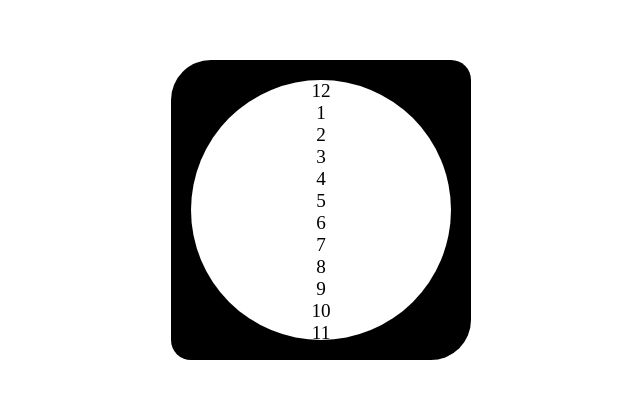
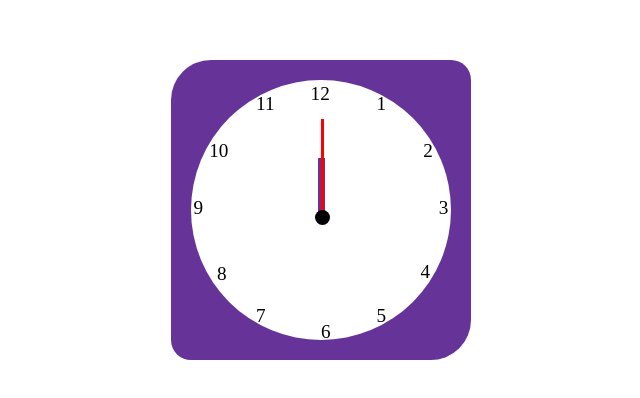
Before and after one commit to domchu/Clock, a plain HTML site: page index.html in a window 1280 px wide. Shown: the part 190-588 px from the top of the page, without its empty margins (319-959 px from the left). Drawn offline with Linux system fonts and the light colour scheme.

Commit message:
position the numbers and hands

```diff
--- a/index.html
+++ b/index.html
@@ -12,7 +12,7 @@
     <div class="page-container">
       <div class="clock-outer">
         <div class="clock">
-          <div class="hand houir"></div>
+          <div class="hand hour"></div>
           <div class="hand minute"></div>
           <div class="hand seconds"></div>
           <div class="numbers number12">12</div>
--- a/styles.scss
+++ b/styles.scss
@@ -15,7 +15,7 @@
     display: flex;
     width: 300px;
     height: 300px;
-    background-color: #000;
+    background-color: rebeccapurple;
     justify-content: center;
     margin: auto;
     align-items: center;
@@ -32,6 +32,109 @@
       border-radius: 100%;
       position: relative;
       font-size: 1.2rem;
+
+      .number12 {
+        position: absolute;
+        top: 1%;
+        left: 46%;
+      }
+      .number1 {
+        position: absolute;
+        top: 5%;
+        right: 25%;
+      }
+      .number2 {
+        position: absolute;
+        top: 23%;
+        right: 7%;
+      }
+      .number3 {
+        position: absolute;
+        top: 45%;
+        right: 1%;
+      }
+      .number4 {
+        position: absolute;
+        right: 8%;
+        bottom: 22%;
+      }
+      .number5 {
+        position: absolute;
+        bottom: 5%;
+        right: 25%;
+      }
+      .number6 {
+        position: absolute;
+        bottom: -1%;
+        left: 50%;
+      }
+      .number7 {
+        position: absolute;
+        bottom: 5%;
+        left: 25%;
+      }
+      .number8 {
+        position: absolute;
+        left: 10%;
+        bottom: 21%;
+      }
+      .number9 {
+        position: absolute;
+        top: 45%;
+        left: 1%;
+      }
+      .number10 {
+        position: absolute;
+        top: 23%;
+        left: 7%;
+      }
+      .number11 {
+        position: absolute;
+        top: 5%;
+        left: 25%;
+      }
     }
   }
+  .seconds {
+    height: 100px;
+    width: 3px;
+    position: absolute;
+    left: 50%;
+    top: 15%;
+    background-color: red;
+    z-index: 10;
+    transform-origin: bottom;
+  }
+  .minutes {
+    height: 90px;
+    width: 2px;
+    background-color: #000;
+    z-index: 7;
+    position: absolute;
+    left: 49%;
+    top: 19%;
+    border-end-end-radius: 10px;
+    transform-origin: bottom;
+  }
+  .hour {
+    height: 60px;
+    width: 7px;
+    background-color: rebeccapurple;
+    position: absolute;
+    z-index: 3;
+    left: 49%;
+    top: 30%;
+    transform-origin: bottom;
+  }
+  .clock::after {
+    content: "";
+    width: 15px;
+    height: 15px;
+    background-color: #000;
+    position: absolute;
+    z-index: 100;
+    top: 50%;
+    left: 47.5%;
+    border-radius: 50%;
+  }
 }
```
Also changed, not shown: styles.css, 1 other file.
